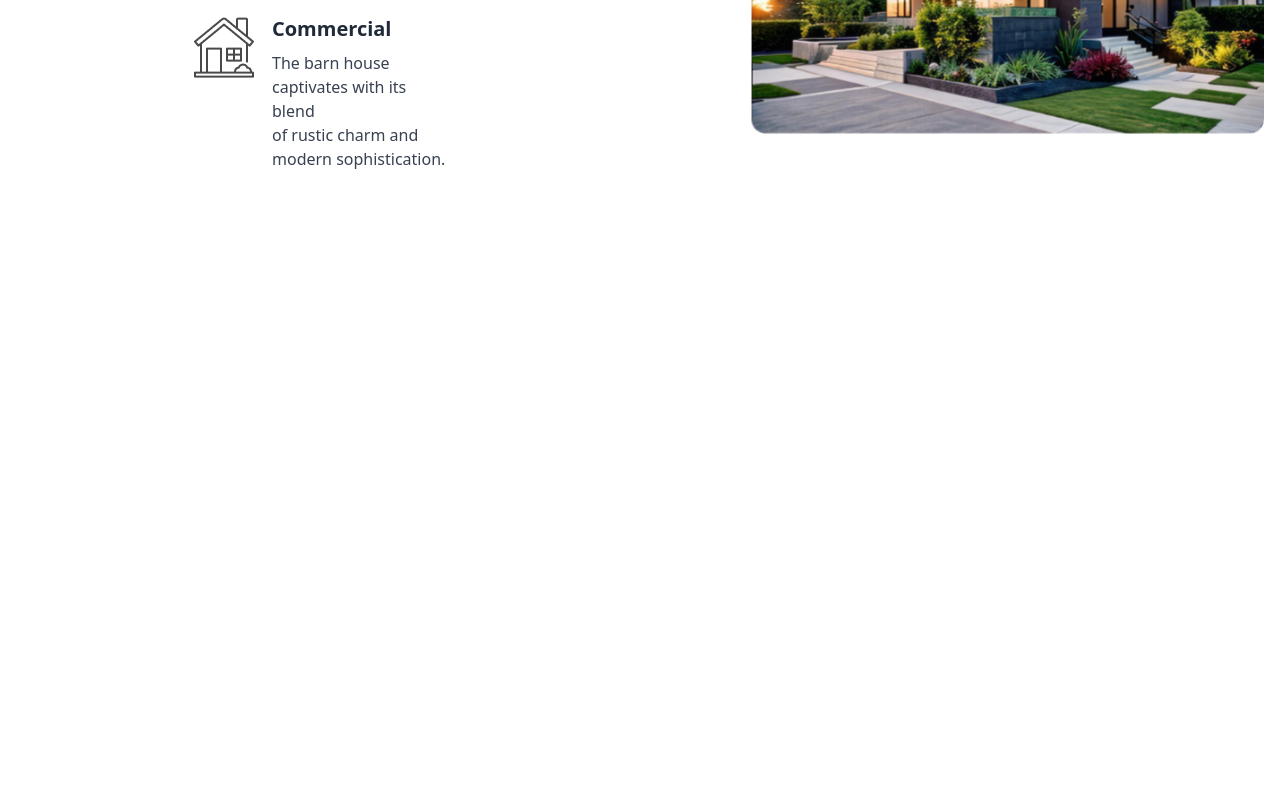
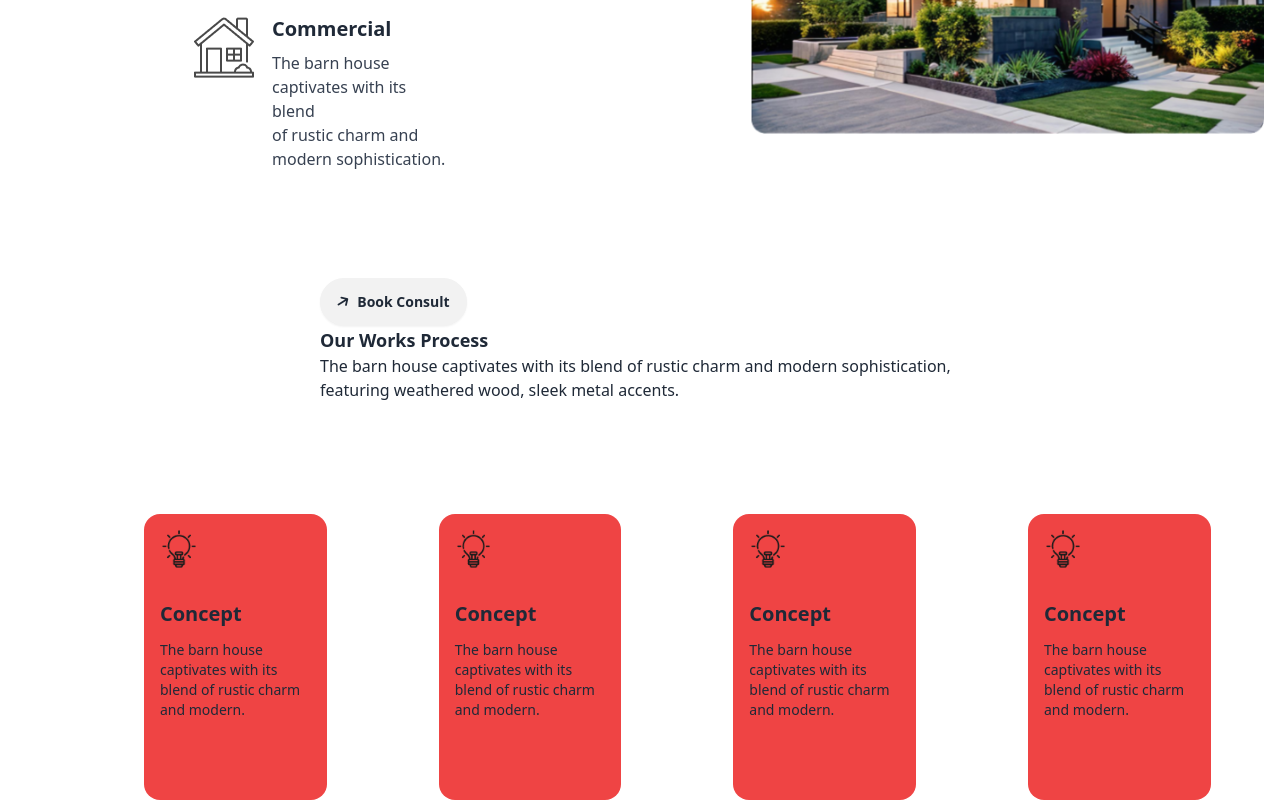
Before and after one commit to mh-adnan/Assingment_3, a plain HTML site: page index.html in a window 1280 px wide. Shown: the part 1203-2003 px from the top of the page. Before the commit the page ends 1481 px from the top, so only its background shows below. Drawn offline with nearby package versions, Linux system fonts and the light colour scheme.

Commit message:
our works done

```diff
--- a/index.html
+++ b/index.html
@@ -86,7 +86,7 @@
                 class="btn rounded-full mt-8 px-8 py-3 bg-[rgba(171,239,95,0.5)] text-black hover:bg-[rgba(171,239,95,0.7)]">
                 About Us
             </a>
-            <h3 class="text-4xl font-bold  bg-red-500">We design thoughtful,<br> liveable spaces</h3>
+            <h3 class="text-4xl font-bold">We design thoughtful,<br> liveable spaces</h3>
             <p class="text-[rgb(73,73,73)] py-10">
                 The barn house captivates with its blend of rustic charm and <br>
                 modern sophistication, featuring weathered wood, sleek metal accents.
@@ -125,13 +125,79 @@
     <!-- we designe section ends here  -->
 
 
+    <!-- our work progess  -->
+
+    <div class="work-progress 	">
+        <div class="work-progress-top flex flex-col mx-auto w-1/2 ">
+            <div class="work_arrow">
+                <a class="btn rounded-full"> <i class="fa-solid fa-arrow-right" style="transform: rotate(328deg);"></i>
+                    Book Consult </a>
+            </div>
+            <h2 class="text-lg font-bold"> Our Works Process</h2>
+            <p class="pb-28">The barn house captivates with its blend of rustic charm and modern sophistication, <br>
+                featuring weathered wood, sleek metal accents.</p>
+        </div>
+
+        <div class="cart-section flex  ml-36 gap-28 w-10/12		">
+
+            <!-- item-1 -->
+
+
+            <div class="card card-compact bg-red-500  ">
+                <div class="card-body flex items-start">
+                    <img class="w-1/4 mr-4" src="assets/concept.png" alt="Concept Image">
+                </div>
+
+                <div class="card-body">
+                    <h2 class="card-title">Concept</h2>
+                    <p class="pb-16">The barn house captivates with its blend of rustic charm and modern.</p>
+                </div>
+            </div>
+
+            <!-- cart-item-2 -->
+
+
+            <div class="card card-compact bg-red-500  ">
+                <div class="card-body flex items-start">
+                    <img class="w-1/4 mr-4" src="assets/concept.png" alt="Concept Image">
+                </div>
+
+                <div class="card-body">
+                    <h2 class="card-title">Concept</h2>
+                    <p class="pb-16">The barn house captivates with its blend of rustic charm and modern.</p>
+                </div>
+            </div>
 
 
 
+            <!-- cart-item-3 -->
+            <div class="card card-compact bg-red-500  ">
+                <div class="card-body flex items-start">
+                    <img class="w-1/4 mr-4" src="assets/concept.png" alt="Concept Image">
+                </div>
 
+                <div class="card-body">
+                    <h2 class="card-title">Concept</h2>
+                    <p class="pb-16">The barn house captivates with its blend of rustic charm and modern.</p>
+                </div>
+            </div>
 
+            <!-- cart-item-4 -->
+            <div class="card card-compact bg-red-500  ">
+                <div class="card-body flex items-start">
+                    <img class="w-1/4 mr-4" src="assets/concept.png" alt="Concept Image">
+                </div>
+
+                <div class="card-body">
+                    <h2 class="card-title">Concept</h2>
+                    <p class="pb-16">The barn house captivates with its blend of rustic charm and modern.</p>
+                </div>
+            </div>
+        </div>
     </div>
-    </div>
+
+      <!-- our work progess ends  -->
+
 
 </body>
 
```
